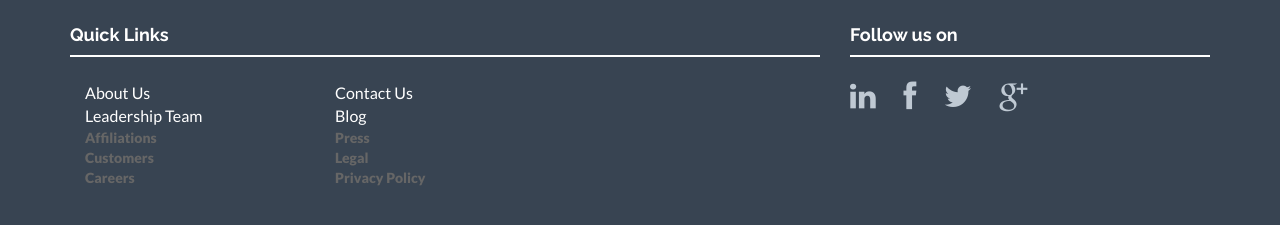
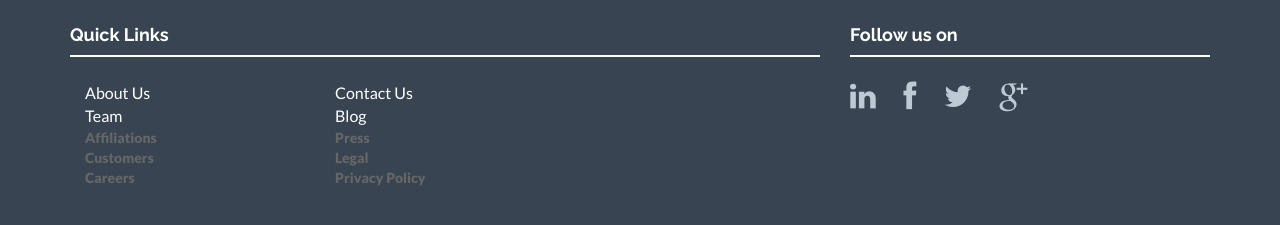
Before and after one commit to valtrix/valtrix.github.io, a Jekyll site: the page built from contact.html, in a window 1280 px wide and 900 px high, scrolled down 585 px. Shown: the part 652-877 px from the top of the window. Built offline with Jekyll 4.4.1, drawn with Linux system fonts in a browser that asks for light colours; nearby versions of some CDN libraries; comment, search, counter and statistics services are not loaded.

Commit message:
Changes with name of team

```diff
--- a/_includes/footer.html
+++ b/_includes/footer.html
@@ -6,7 +6,7 @@
                 <div class="hline-w"></div>
                 <div class="col-lg-4 footer-links">
                     <a href="{{"/about-us/" | prepend: site.baseurl }}">About Us</a> <br/>
-                    <a href="{{"/leadership-team/" | prepend: site.baseurl }}">Leadership Team</a> <br/>
+                    <a href="{{"/team/" | prepend: site.baseurl }}">Team</a> <br/>
                     <span class="pagenotready" href="#">Affiliations</span> <br/>
                     <span class="pagenotready" href="#">Customers</span> <br/>
                     <span class="pagenotready" href="#">Careers</span>
--- a/_includes/nav.html
+++ b/_includes/nav.html
@@ -19,7 +19,7 @@
             <span class="caret"></span></a>
             <ul class="dropdown-menu" role="menu" aria-labelledby="menu1">
                 <li role="presentation"><a role="menuitem" tabindex="-1" href="{{"/about-us/" | prepend: site.baseurl }}">ABOUT US</a></li>
-                <li role="presentation"><a role="menuitem" tabindex="-1" href="{{"/leadership-team/" | prepend: site.baseurl }}">LEADERSHIP TEAM</a></li>
+                <li role="presentation"><a role="menuitem" tabindex="-1" href="{{"/team/" | prepend: site.baseurl }}">TEAM</a></li>
                 <li role="presentation"><span class="pagenotready" role="menuitem" tabindex="-1" href="#">AFFILIATIONS</span></li>
                 <li role="presentation"><span class="pagenotready" role="menuitem" tabindex="-1" href="#">PRESS</span></li>
                 <li role="presentation"><span class="pagenotready" role="menuitem" tabindex="-1" href="#">CAREERS</span></li>
--- a/contact.html
+++ b/contact.html
@@ -12,7 +12,7 @@
             <h4>Just Get In Touch!</h4>
             <div class="hline"></div>
                 <p>{{ site.contactmsg }}</p>
-                <form role="form" action="http://formspree.io/contact@valtrix.in" method="POST">
+                <form role="form" action="http://formspree.io/contact@valtrix.in" method="POST" id="contact-form">
                   <div class="form-group">
                     <label for="InputName1">Your Name</label>
                     <input class="form-control" id="exampleInputEmail1" type="text" name="name">
--- a/leadership-team.html
+++ /dev/null
@@ -1,5 +0,0 @@
----
-layout: leadership-team
-title: Valtrix Leadership Team
-permalink: /leadership-team/
----
--- /dev/null
+++ b/team.html
@@ -0,0 +1,5 @@
+---
+layout: team
+title: Valtrix Team
+permalink: /team/
+---
```
Also changed, not shown: _layouts/team.html (renamed from _layouts/leadership-team.html).
